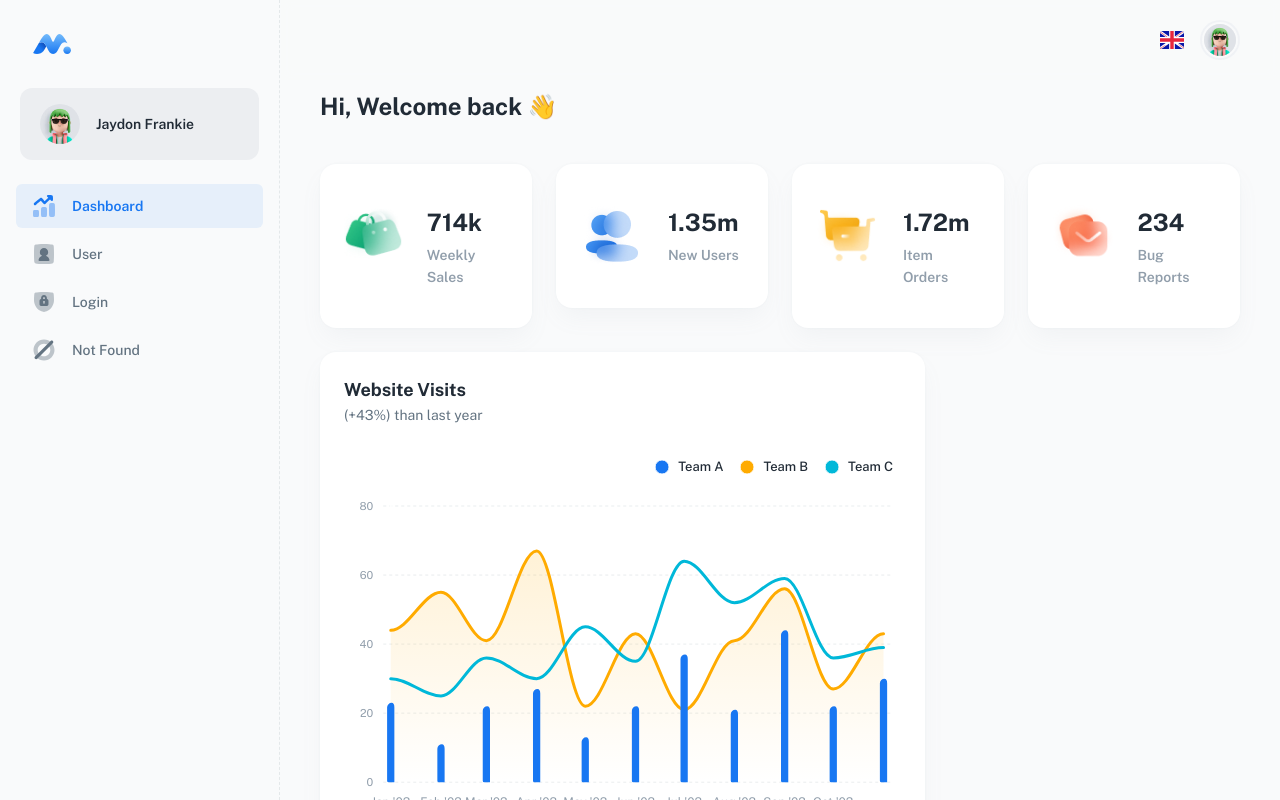
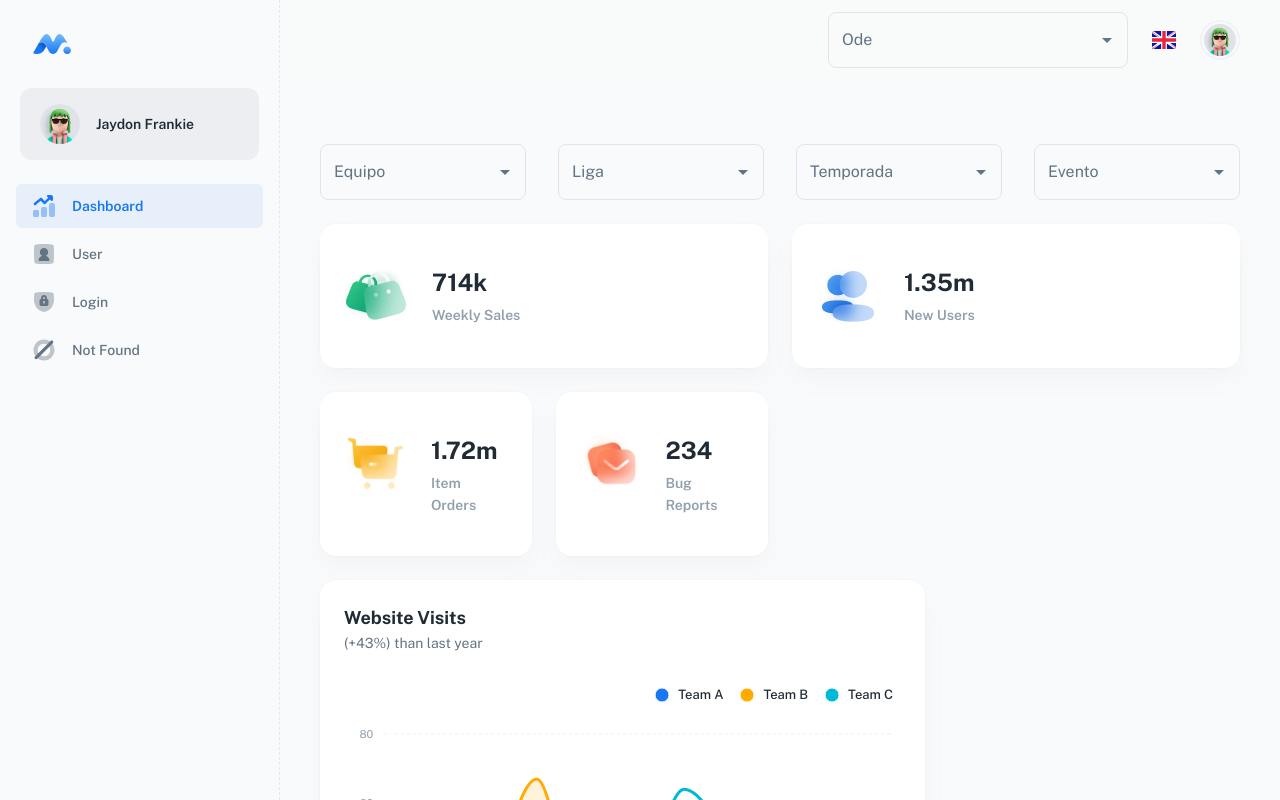
Before and after one commit to hcardoso81/dashboardNextJS, a React (Vite) app: page / in a window 1280 px wide. Shown: the top 800 px of the page. Built offline with nearby package versions, Linux system fonts and the light colour scheme.

Commit message:
feat. add components filtes

```diff
--- /dev/null
+++ b/src/layouts/dashboard/common/select-ode.jsx
@@ -0,0 +1,22 @@
+import React from 'react';
+
+import TextField from '@mui/material/TextField';
+import Autocomplete from '@mui/material/Autocomplete';
+
+export default function selectOde() {
+  return (
+    <Autocomplete
+      disablePortal
+      id="combo-box-ode"
+      options={odes}
+      sx={{ width: 300 }}
+      renderInput={(params) => <TextField {...params} label="Ode" />}
+    />
+  );
+}
+
+const odes = [
+  { label: 'Boca Junniors', year: 1994 },
+  { label: 'Atles', year: 1972 },
+
+];
--- a/src/layouts/dashboard/header.jsx
+++ b/src/layouts/dashboard/header.jsx
@@ -14,6 +14,7 @@ import { bgBlur } from 'src/theme/css';
 import Iconify from 'src/components/iconify';
 
 import Searchbar from './common/searchbar';
+import SelectOde from './common/select-ode';
 import { NAV, HEADER } from './config-layout';
 import AccountPopover from './common/account-popover';
 import LanguagePopover from './common/language-popover';
@@ -36,15 +37,13 @@ export default function Header({ onOpenNav }) {
         </IconButton>
       )}
 
-      {show && (
-
-      <Searchbar />
-
-      )}
+      {show && <Searchbar />}
 
       <Box sx={{ flexGrow: 1 }} />
 
-      <Stack direction="row" alignItems="center" spacing={1}>
+      <Stack direction="row" alignItems="center" spacing={2}>
+        <SelectOde />
+
         <LanguagePopover />
 
         <AccountPopover />
--- /dev/null
+++ b/src/sections/overview/app-filters-event.jsx
@@ -0,0 +1,66 @@
+import React from 'react';
+
+import { Grid, TextField, Autocomplete } from '@mui/material';
+
+export default function AppFiltersEvent() {
+  return (
+    <Grid container spacing={4} sx={{ my: 3 }}>
+      <Grid item xs={12} sm={3} md={3}>
+        <Autocomplete
+          disablePortal
+          id="combo-box-team"
+          options={teams}
+          sx={{ width: '100%' }}
+          renderInput={(params) => <TextField {...params} label="Equipo" fullWidth />}
+        />
+      </Grid>
+      <Grid item xs={12} sm={3} md={3}>
+        <Autocomplete
+          disablePortal
+          id="combo-box-league"
+          options={leagues}
+          sx={{ width: '100%' }}
+          renderInput={(params) => <TextField {...params} label="Liga" fullWidth />}
+        />
+      </Grid>
+      <Grid item xs={12} sm={3} md={3}>
+        <Autocomplete
+          disablePortal
+          id="combo-box-seasson"
+          options={seassons}
+          sx={{ width: '100%' }}
+          renderInput={(params) => <TextField {...params} label="Temporada" fullWidth />}
+        />
+      </Grid>
+      <Grid item xs={12} sm={3} md={3}>
+        <Autocomplete
+          disablePortal
+          id="combo-box-event"
+          options={events}
+          sx={{ width: '100%' }}
+          renderInput={(params) => <TextField {...params} label="Evento" fullWidth />}
+        />
+      </Grid>
+    </Grid>
+  );
+}
+
+const teams = [
+  { id: 1, label: 'Equipo 1' },
+  { id: 2, label: 'Equipo 2' },
+];
+
+const leagues = [
+  { id: 1, label: 'Liga 1' },
+  { id: 2, label: 'Liga 2' },
+];
+
+const seassons = [
+    { id: 1, label: 'Seasson 1' },
+    { id: 2, label: 'Seasson 2' },
+  ];
+
+  const events = [
+    { id: 1, label: 'Evento 1' },
+    { id: 2, label: 'Evento 2' },
+  ];
--- a/src/sections/overview/view/app-view.jsx
+++ b/src/sections/overview/view/app-view.jsx
@@ -8,6 +8,7 @@ import Iconify from 'src/components/iconify';
 
 import AppTasks from '../app-tasks';
 import AppNewsUpdate from '../app-news-update';
+import AppFiltersEvent from '../app-filters-event';
 import AppOrderTimeline from '../app-order-timeline';
 import AppCurrentVisits from '../app-current-visits';
 import AppWebsiteVisits from '../app-website-visits';
@@ -22,12 +23,17 @@ export default function AppView() {
   const show = false;
   return (
     <Container maxWidth="xl">
+      {show && (
         <Typography variant="h4" sx={{ mb: 5 }}>
           Hi, Welcome back 👋
         </Typography>
+      )}
 
+      <Grid container >
+        <AppFiltersEvent />
+      </Grid>
       <Grid container spacing={3}>
-        <Grid xs={12} sm={6} md={3}>
+        <Grid xs={12} sm={6} md={6}>
           <AppWidgetSummary
             title="Weekly Sales"
             total={714000}
@@ -36,7 +42,7 @@ export default function AppView() {
           />
         </Grid>
 
-        <Grid xs={12} sm={6} md={3}>
+        <Grid xs={12} sm={6} md={6}>
           <AppWidgetSummary
             title="New Users"
             total={1352831}
@@ -117,9 +123,9 @@ export default function AppView() {
                 ],
               }}
             />
-        </Grid> ) }
+          </Grid>
+        )}
         {show && (
-
           <Grid xs={12} md={6} lg={8}>
             <AppConversionRates
               title="Conversion Rates"
@@ -139,10 +145,10 @@ export default function AppView() {
                 ],
               }}
             />
-        </Grid> ) }
+          </Grid>
+        )}
 
         {show && (
-
           <Grid xs={12} md={6} lg={4}>
             <AppCurrentSubject
               title="Current Subject"
@@ -156,8 +162,7 @@ export default function AppView() {
               }}
             />
           </Grid>
-
-) }
+        )}
         {show && (
           <Grid xs={12} md={6} lg={8}>
             <AppNewsUpdate
@@ -171,7 +176,7 @@ export default function AppView() {
               }))}
             />
           </Grid>
-) }
+        )}
         {show && (
           <Grid xs={12} md={6} lg={4}>
             <AppOrderTimeline
@@ -190,9 +195,8 @@ export default function AppView() {
               }))}
             />
           </Grid>
-) }
+        )}
         {show && (
-
           <Grid xs={12} md={6} lg={4}>
             <AppTrafficBySite
               title="Traffic by Site"
@@ -220,10 +224,8 @@ export default function AppView() {
               ]}
             />
           </Grid>
-
-) }
+        )}
         {show && (
-
           <Grid xs={12} md={6} lg={8}>
             <AppTasks
               title="Tasks"
```
Lines whose indentation alone changed are shown as unchanged.
